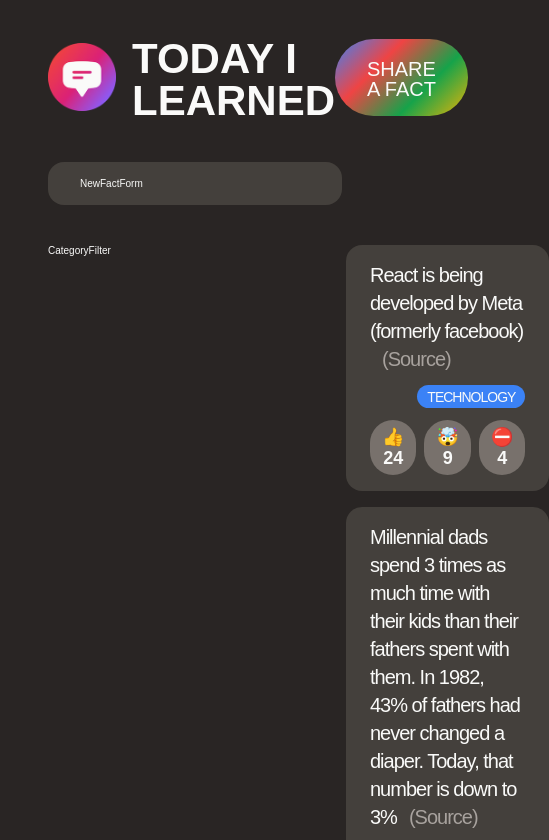
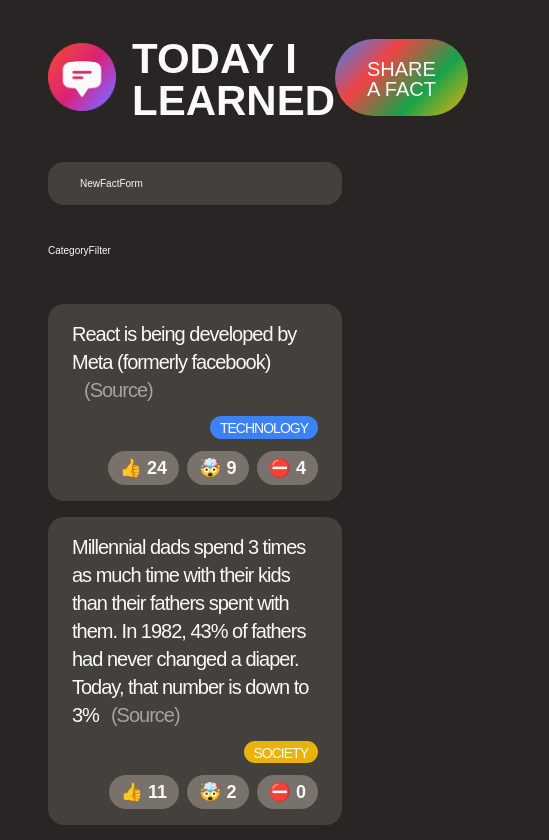
Before and after one commit to huzaifaghazali/Fact_Learned, a React (Create React App) app: page / in a window 390 px wide. Shown: the top 840 px of the page, 549 px wide, since content can reach past the window. Built offline with nearby package versions, Linux system fonts and the light colour scheme; a web font is replaced by a local one.

Commit message:
Create Fact component

```diff
--- a/src/App.js
+++ b/src/App.js
@@ -9,14 +9,14 @@ import './style.css';
 
 function App() {
   return (
-    <div className='container'>
+    <>
       <Header />
       <NewFactForm />
       <main className='main'>
         <CategoryFilter />
         <FactList />
       </main>
-    </div>
+    </>
   );
 }
 
--- /dev/null
+++ b/src/Components/Fact.jsx
@@ -0,0 +1,39 @@
+import React from 'react';
+
+const Fact = ({
+  id,
+  text,
+  source,
+  category,
+  votesInteresting,
+  votesMindblowing,
+  votesFalse,
+  Categories,
+}) => {
+  return (
+    <li  className='fact'>
+      <p>
+        {text}
+        <a className='source' href={source} target='_blank'>
+          (Source)
+        </a>
+      </p>
+      <span
+        className='tag'
+        style={{
+          backgroundColor: Categories.find((cat) => cat.name === category)
+            .color,
+        }}
+      >
+        {category}
+      </span>
+      <div className='vote-buttons'>
+        <button>👍 {votesInteresting}</button>
+        <button>🤯 {votesMindblowing}</button>
+        <button>⛔️ {votesFalse}</button>
+      </div>
+    </li>
+  );
+};
+
+export default Fact;
--- a/src/Components/FactList.jsx
+++ b/src/Components/FactList.jsx
@@ -1,5 +1,7 @@
 import React from 'react';
 import styled from 'styled-components';
+
+import Fact from './Fact';
 
 const CATEGORIES = [
   { name: 'technology', color: '#3b82f6' },
@@ -54,29 +56,7 @@ const FactList = () => {
       <ul className='facts-list'>
         {facts.map((fact) => {
           return (
-            <li key={fact.id} className='fact'>
-              <p>
-                {fact.text}
-                <a className='source' href={fact.source} target='_blank'>
-                  (Source)
-                </a>
-              </p>
-              <span
-                className='tag'
-                style={{
-                  backgroundColor: CATEGORIES.find(
-                    (cat) => cat.name === fact.category
-                  ).color,
-                }}
-              >
-                {fact.category}
-              </span>
-              <div className='vote-buttons'>
-                <button>👍 {fact.votesInteresting}</button>
-                <button>🤯 {fact.votesMindblowing}</button>
-                <button>⛔️ {fact.votesFalse}</button>
-              </div>
-            </li>
+            <Fact key={fact.id} {...fact} Categories={CATEGORIES}/>
           );
         })}
       </ul>
--- a/src/style.css
+++ b/src/style.css
@@ -36,7 +36,8 @@ ul {
 
 /* =========== Main Layout =========== */
 
-.container {
+
+#root {
   max-width: 150rem;
   margin: 0 auto;
 }
@@ -87,3 +88,10 @@ ul {
     padding: 3.2rem 4.8rem;
   }
 }
+
+
+@media (max-width: 56.25em) {
+  .main {
+    grid-template-columns: 1fr;
+  }
+}
```
